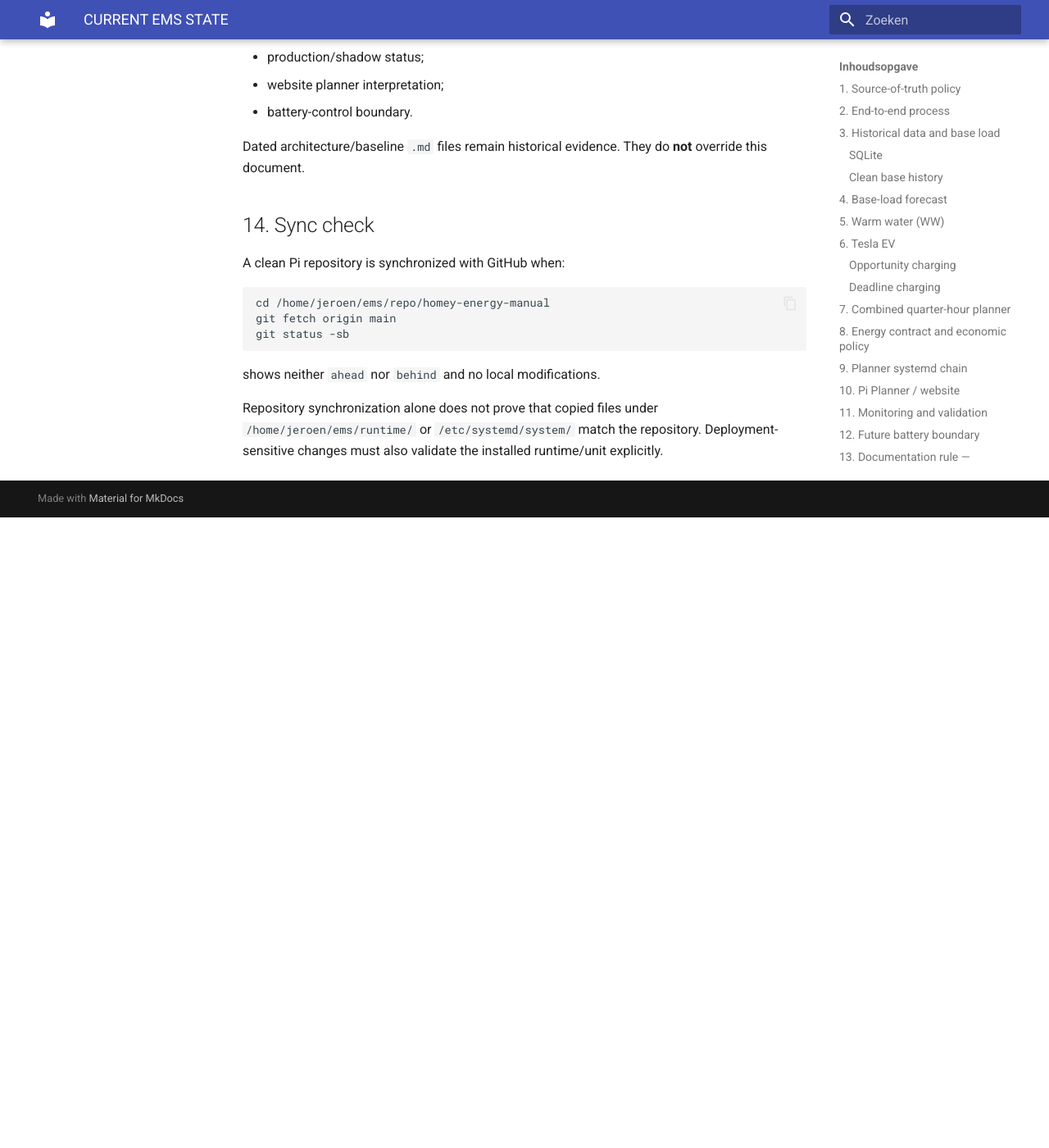
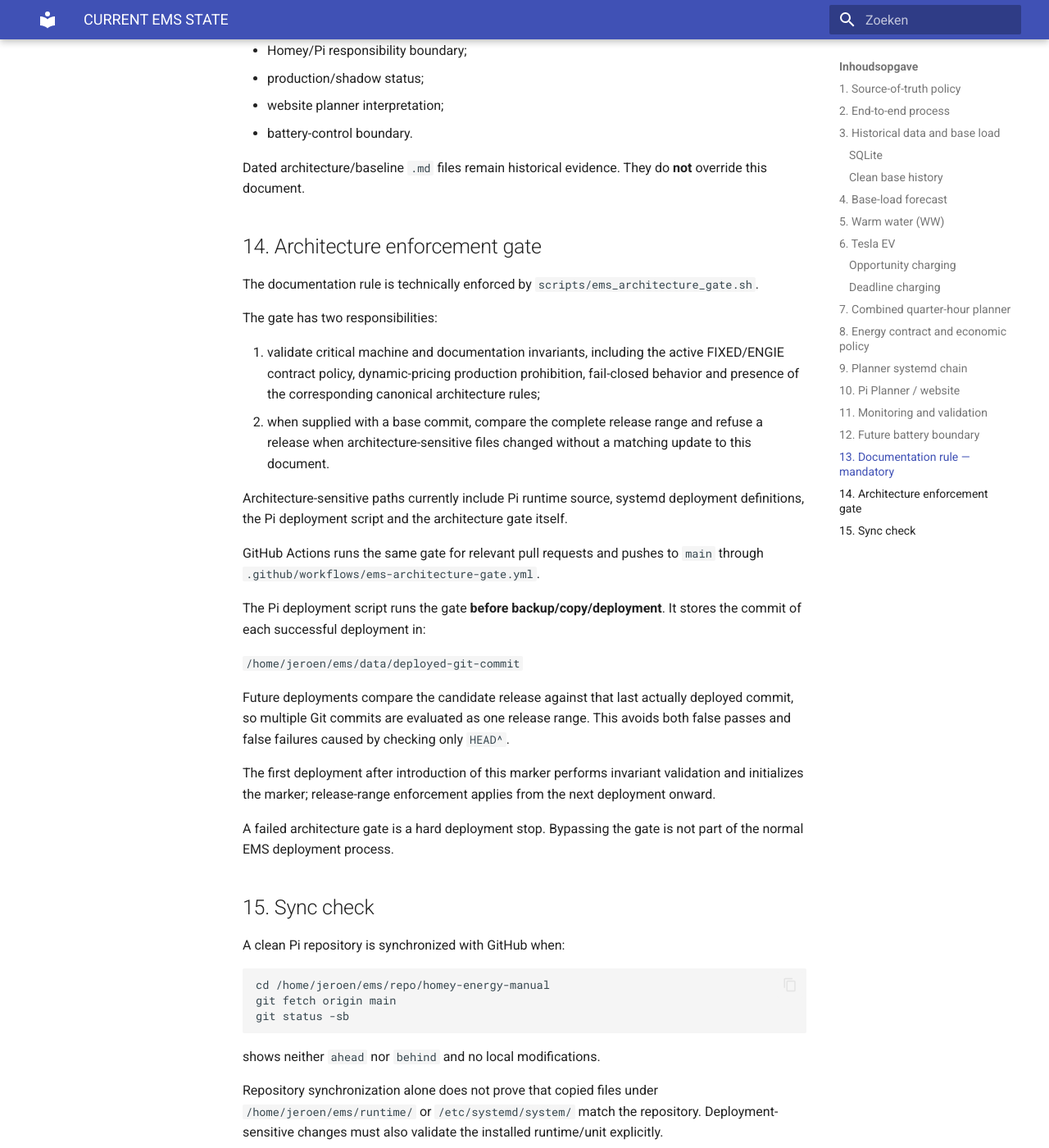
Before and after one commit to OnsKasteeltje/homey-energy-manual, an MkDocs documentation site: the page built from docs/architecture/CURRENT-EMS-STATE.md, in a window 1280 px wide and 1400 px high, scrolled down 7577 px. Shown: the whole window at 82% size. Built offline with MkDocs 1.6.1 and Material for MkDocs 9.7.7, drawn with Linux system fonts in a browser that asks for light colours; before the commit the page ends 8208 px from its top, so only the background shows below that; some of the changed text lies outside the part shown.

Commit message:
Document mandatory EMS architecture enforcement gate

```diff
--- a/docs/architecture/CURRENT-EMS-STATE.md
+++ b/docs/architecture/CURRENT-EMS-STATE.md
@@ -206,7 +206,7 @@ Website JSON is a publication artifact, not the historical source of truth.
 
 Changes should follow the project pattern:
 
-**read/inspect → minimal change → shadow/test → validate → deploy → monitor**.
+**read/inspect → minimal change → update architecture → shadow/test → validate → architecture gate → deploy → monitor**.
 
 Available base-load diagnostics include:
 
@@ -243,7 +243,30 @@ For every accepted change affecting any of the following, update this file in th
 
 Dated architecture/baseline `.md` files remain historical evidence. They do **not** override this document.
 
-## 14. Sync check
+## 14. Architecture enforcement gate
+
+The documentation rule is technically enforced by `scripts/ems_architecture_gate.sh`.
+
+The gate has two responsibilities:
+
+1. validate critical machine and documentation invariants, including the active FIXED/ENGIE contract policy, dynamic-pricing production prohibition, fail-closed behavior and presence of the corresponding canonical architecture rules;
+2. when supplied with a base commit, compare the complete release range and refuse a release when architecture-sensitive files changed without a matching update to this document.
+
+Architecture-sensitive paths currently include Pi runtime source, systemd deployment definitions, the Pi deployment script and the architecture gate itself.
+
+GitHub Actions runs the same gate for relevant pull requests and pushes to `main` through `.github/workflows/ems-architecture-gate.yml`.
+
+The Pi deployment script runs the gate **before backup/copy/deployment**. It stores the commit of each successful deployment in:
+
+`/home/jeroen/ems/data/deployed-git-commit`
+
+Future deployments compare the candidate release against that last actually deployed commit, so multiple Git commits are evaluated as one release range. This avoids both false passes and false failures caused by checking only `HEAD^`.
+
+The first deployment after introduction of this marker performs invariant validation and initializes the marker; release-range enforcement applies from the next deployment onward.
+
+A failed architecture gate is a hard deployment stop. Bypassing the gate is not part of the normal EMS deployment process.
+
+## 15. Sync check
 
 A clean Pi repository is synchronized with GitHub when:
 
```
